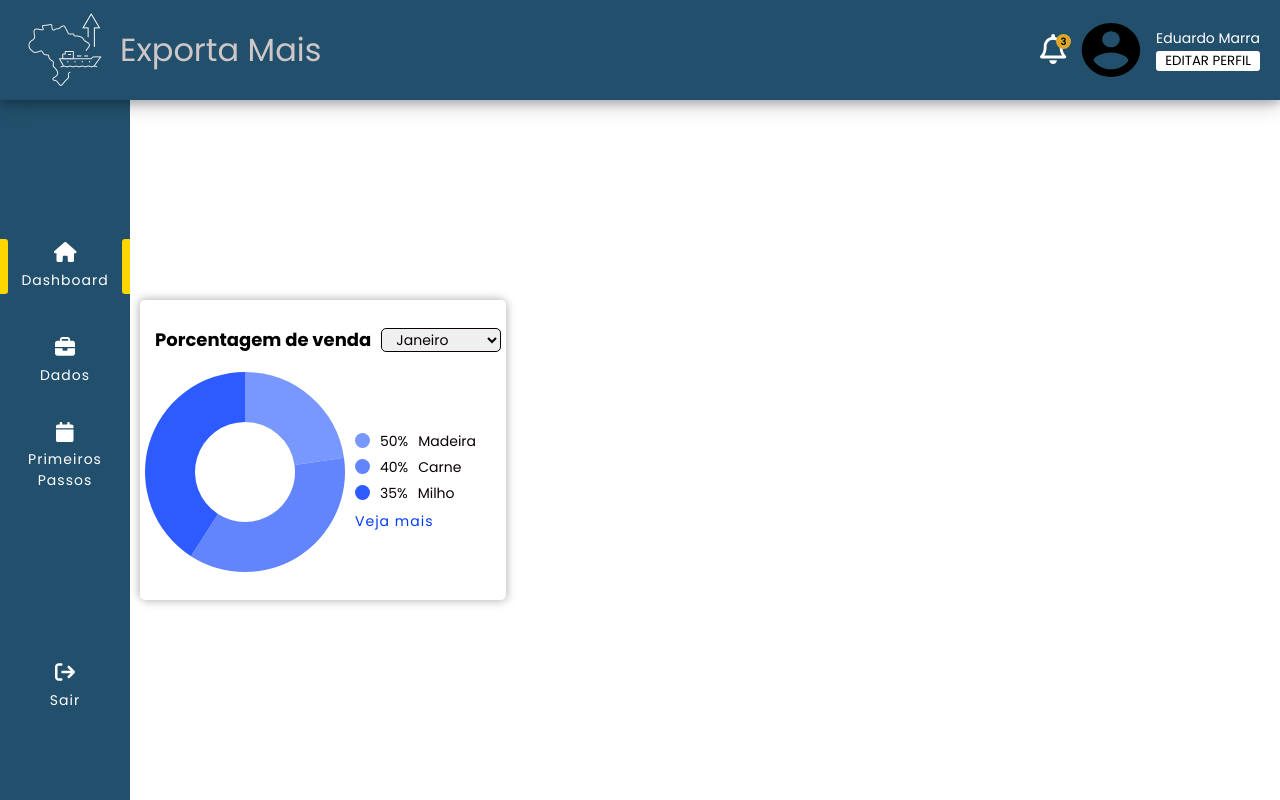
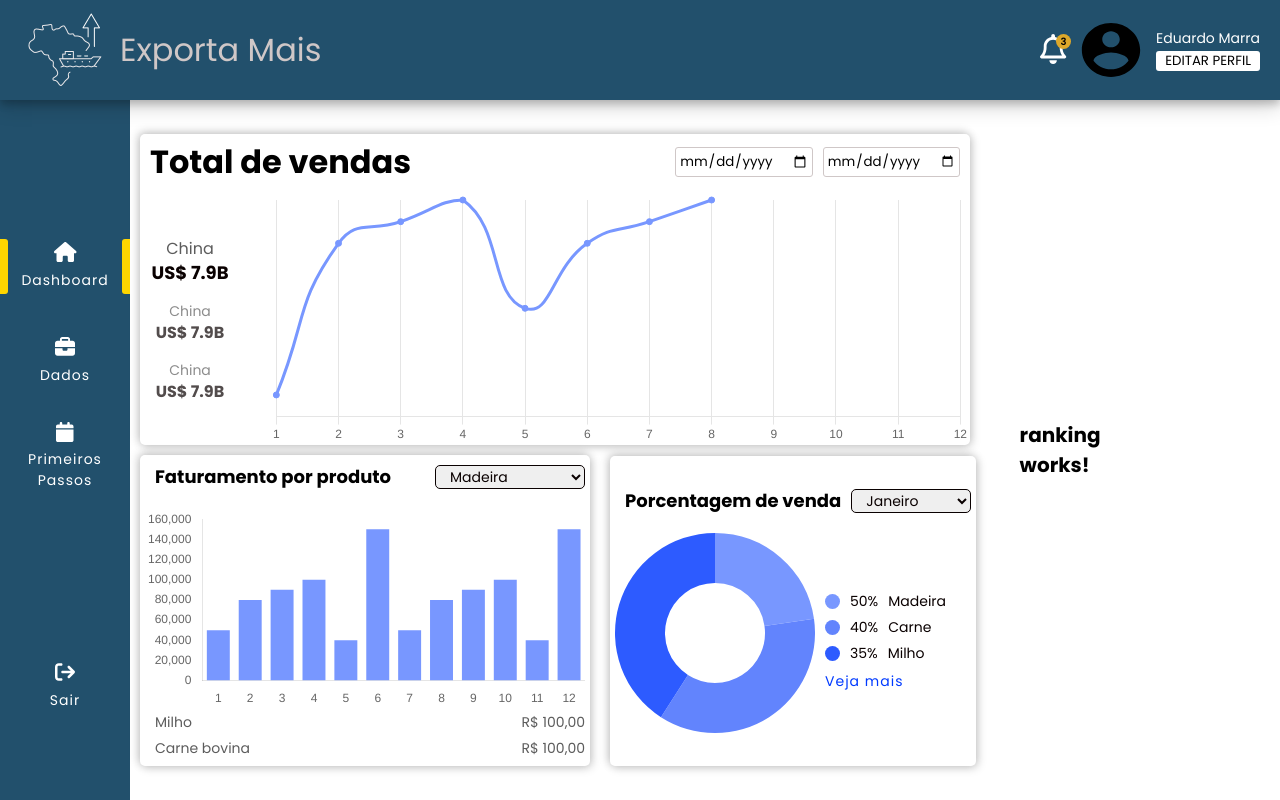
Before and after one commit to Eduardomarra/exportaMaisBr, an Angular app: page /steps in a window 1280 px wide. Built offline with nearby package versions, Linux system fonts and the light colour scheme.

Commit message:
grid dashboard component

```diff
--- a/src/app/features/dashboard/components/per-product/per-product.component.html
+++ b/src/app/features/dashboard/components/per-product/per-product.component.html
@@ -10,7 +10,7 @@
   </div>
   <div class="chart-pie">
     <div class="grafic-product">
-      <canvas id="piechart" width="440" height="340"></canvas>
+      <canvas id="piechart" width="440" height="200"></canvas>
     </div>
     <div class="products">
       <div class="card-product">
--- a/src/app/features/dashboard/components/per-product/per-product.component.scss
+++ b/src/app/features/dashboard/components/per-product/per-product.component.scss
@@ -41,7 +41,7 @@
     width: 100%;
 
     .grafic-product {
-      height: 30rem;
+      height: auto;
     }
 
     .products {
@@ -51,7 +51,7 @@
       gap: 1rem;
       width: 100%;
       padding-left: 1rem;
-      margin-top: 2rem;
+      margin-top: 0.5rem;
 
       .card-product {
         display: flex;
--- a/src/app/features/dashboard/components/percent-sale/percent-sale.component.scss
+++ b/src/app/features/dashboard/components/percent-sale/percent-sale.component.scss
@@ -6,7 +6,7 @@
   gap: 2rem;
   padding: 1rem 0.5rem;
   min-width: 30rem;
-  min-height: 30rem;
+  min-height: 31rem;
 
   .title {
     display: flex;
--- a/src/app/features/dashboard/components/total-sale/total-sale.component.html
+++ b/src/app/features/dashboard/components/total-sale/total-sale.component.html
@@ -26,7 +26,7 @@
       </div>
     </div>
     <div class="chart-bar">
-      <canvas id="line"></canvas>
+      <canvas id="line" width="700" height="250"></canvas>
     </div>
   </div>
 </div>
--- a/src/app/features/dashboard/components/total-sale/total-sale.component.scss
+++ b/src/app/features/dashboard/components/total-sale/total-sale.component.scss
@@ -84,10 +84,6 @@
 
     .chart-bar {
       width: 100%;
-
-      canvas {
-        height: 25rem;
-      }
     }
   }
 }
--- a/src/app/features/dashboard/dashboard.component.html
+++ b/src/app/features/dashboard/dashboard.component.html
@@ -1,11 +1,18 @@
-<app-header></app-header>
 <div class="container">
-  <app-sidebar></app-sidebar>
-  <div>
-    <app-percent-sale></app-percent-sale>
-    <!--
-      <app-total-sale></app-total-sale>
-      <app-per-product></app-per-product>
-    <app-ranking></app-ranking>-->
+  <app-header></app-header>
+  <div class="wrapper">
+    <app-sidebar></app-sidebar>
+    <div class="dashboard">
+      <div class="dashboard-chart">
+        <app-total-sale></app-total-sale>
+        <div class="chart-products">
+          <app-per-product></app-per-product>
+          <app-percent-sale></app-percent-sale>
+        </div>
+      </div>
+      <div class="ranking">
+        <app-ranking></app-ranking>
+      </div>
+    </div>
   </div>
 </div>
--- a/src/app/features/dashboard/dashboard.component.scss
+++ b/src/app/features/dashboard/dashboard.component.scss
@@ -1,5 +1,41 @@
 .container {
-  display: flex;
-  align-items: center;
-  gap: 1rem;
+  height: 100vh;
+  width: 100%;
+
+  .wrapper {
+    display: flex;
+    align-items: center;
+    justify-content: flex-start;
+    gap: 1rem;
+    width: 100%;
+
+    .dashboard {
+      display: flex;
+      align-items: center;
+      justify-content: flex-start;
+      gap: 2rem;
+
+      .dashboard-chart {
+        display: flex;
+        align-items: flex-start;
+        justify-content: flex-start;
+        flex-direction: column;
+        gap: 1rem;
+        width: 100%;
+
+        .chart-products {
+          display: flex;
+          align-items: center;
+          justify-content: flex-start;
+          gap: 2rem;
+        }
+
+        .ranking {
+          width: 100%;
+          height: 100%;
+          background: red;
+        }
+      }
+    }
+  }
 }
```
